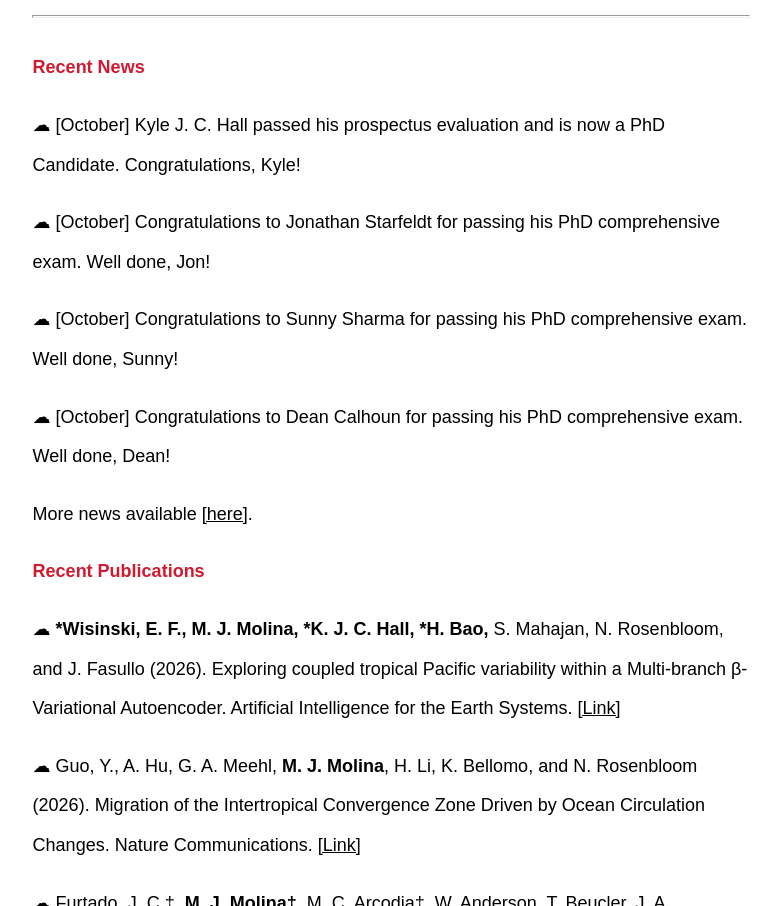
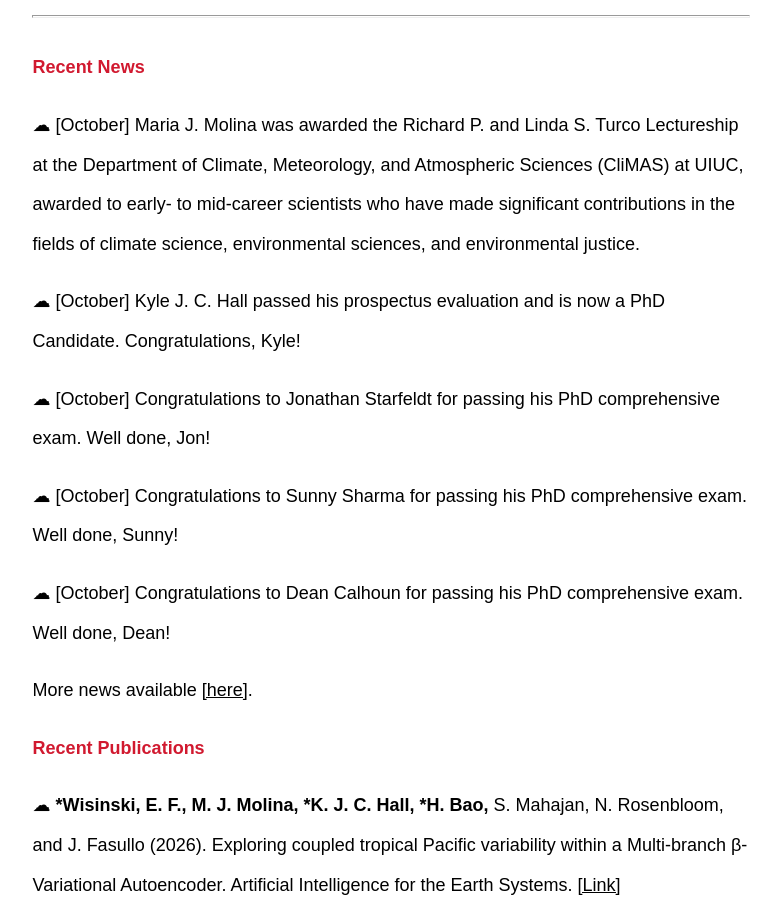
Before and after one commit to mariajmolina/mariajmolina.github.io, a plain HTML site: page index.html in a window 1280 px wide. Shown: the part 2044-2950 px from the top of the page, without its empty margins (249-1030 px from the left). Drawn offline with Linux system fonts and the light colour scheme.

Commit message:
news update

```diff
--- a/index.html
+++ b/index.html
@@ -118,6 +118,10 @@
         </p>
 
         <p id="newstext">
+        &#9729; [October] Maria J. Molina was awarded the Richard P. and Linda S. Turco Lectureship at the Department of Climate, Meteorology, and Atmospheric Sciences (CliMAS) at UIUC, awarded to early- to mid-career scientists who have made significant contributions in the fields of climate science, environmental sciences, and environmental justice.
+        </p>
+
+        <p id="newstext">
         &#9729; [October] Kyle J. C. Hall passed his prospectus evaluation and is now a PhD Candidate. Congratulations, Kyle!
         </p>
 
```
Also changed, not shown: news.html (+4 -0 lines).
